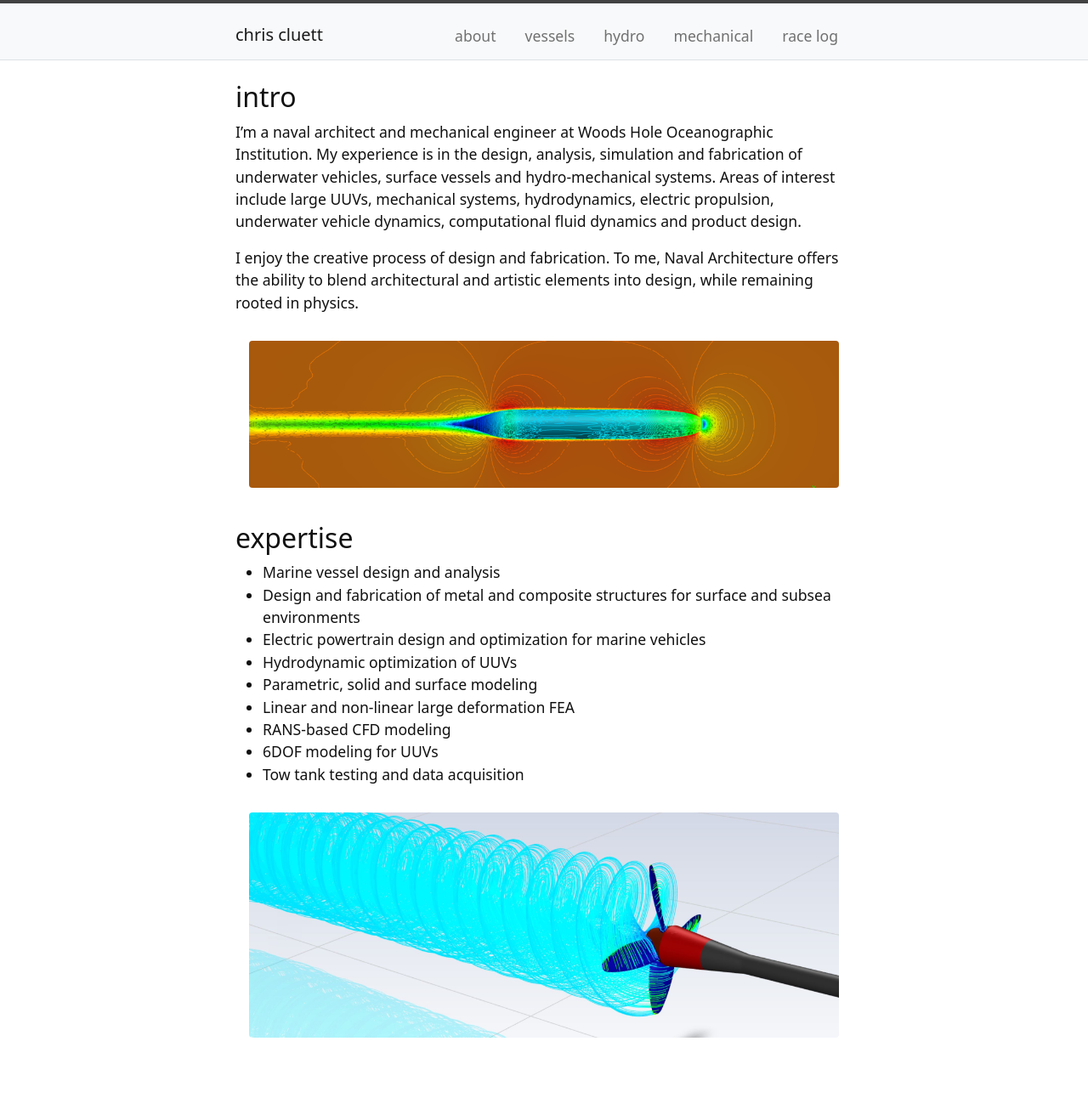
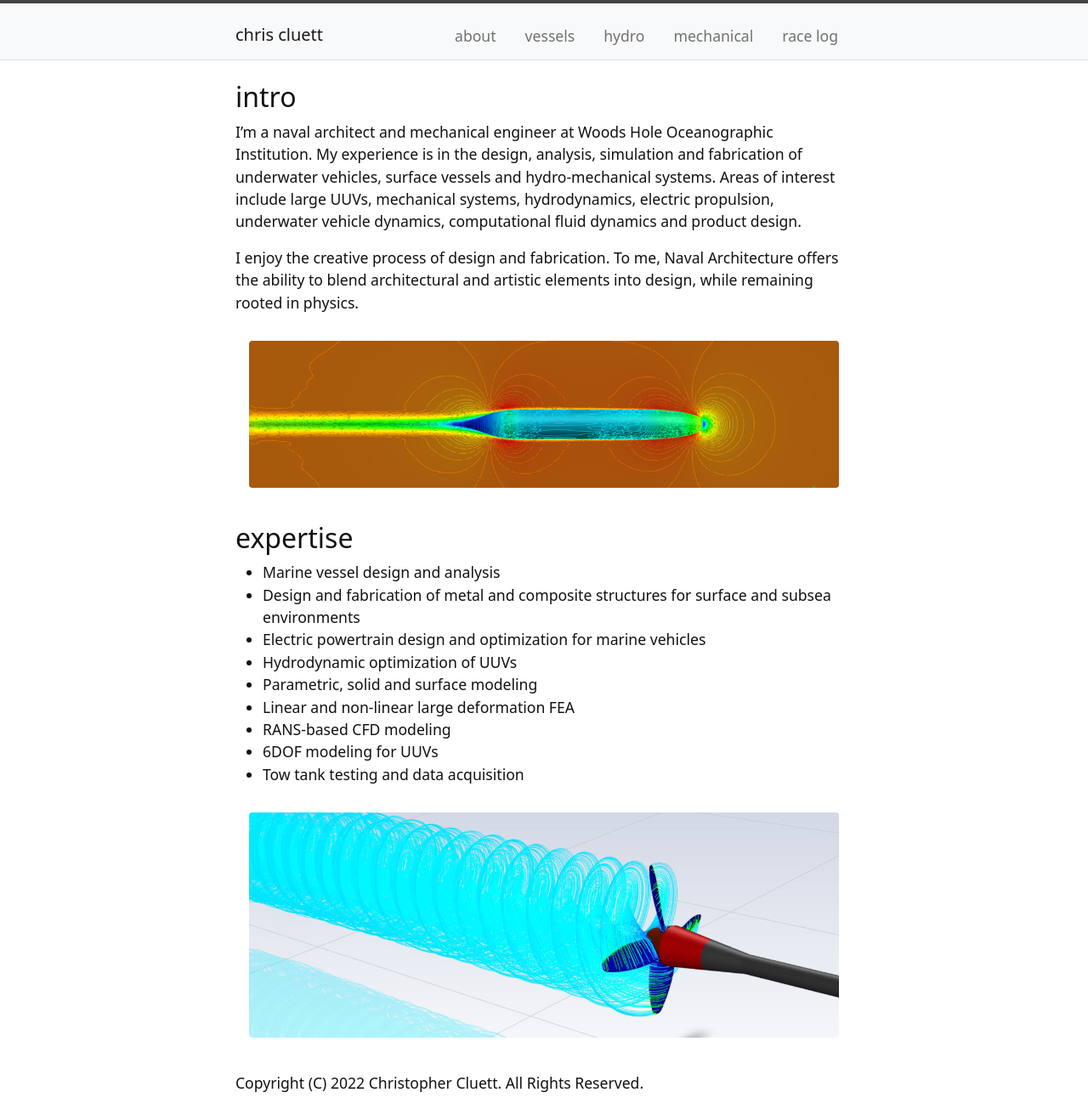
Before and after one commit to ccluett/website, a Jekyll site: the page built from index.md, in a window 1280 px wide. Shown: the whole page at 85% size. Built offline with Jekyll 4.4.1, drawn with Linux system fonts in a browser that asks for light colours; before the commit the page ends 1269 px from its top, so only the background shows below that.

Commit message:
Update index.md

```diff
--- a/index.md
+++ b/index.md
@@ -22,3 +22,5 @@ I enjoy the creative process of design and fabrication. To me, Naval Architectur
 * Tow tank testing and data acquisition
 
 {% include figure.html img="Propeller-streamlines-2.JPG" width="100%" %}
+
+Copyright (C) 2022 Christopher Cluett. All Rights Reserved.
```
